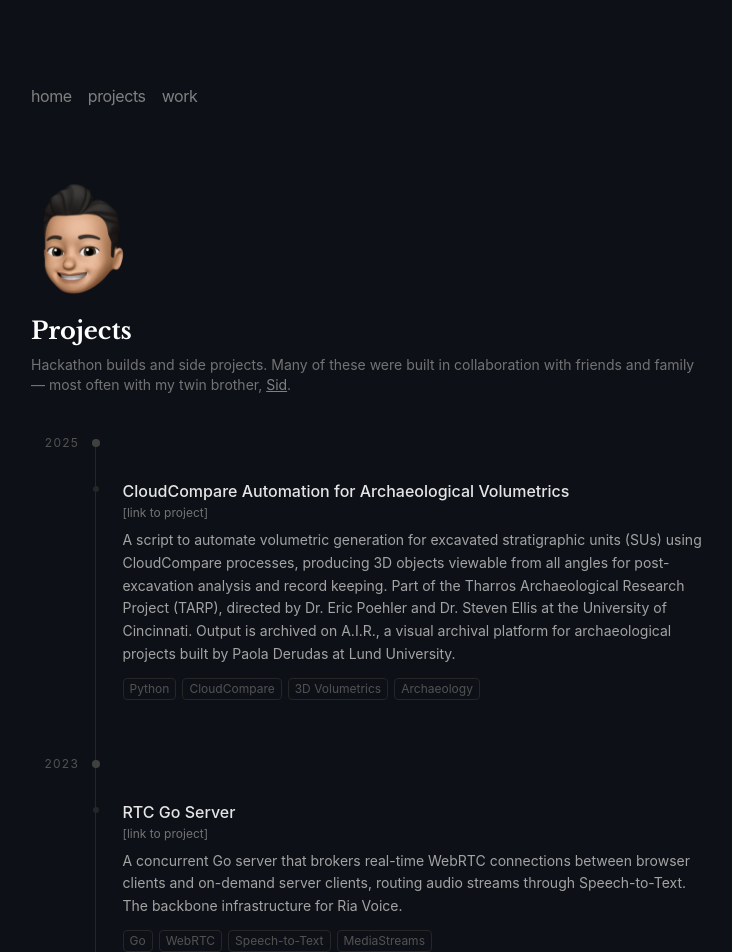
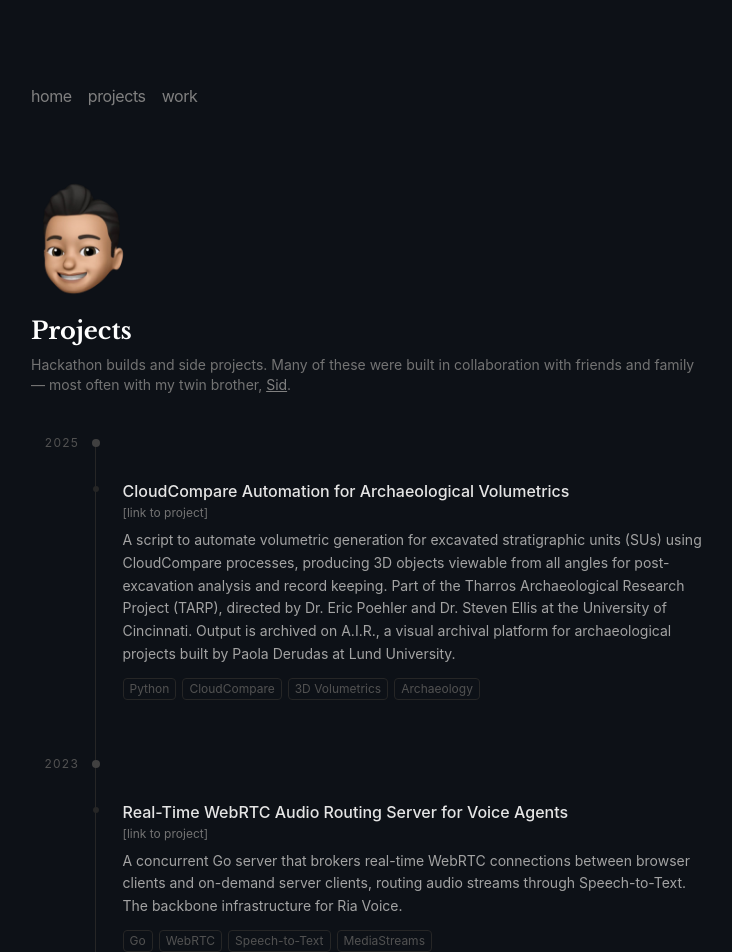
Before and after one commit to infinityp913/ananthp, a Next.js app: page /projects in a window 1280 px wide. Shown: the top 952 px of the page, without its empty margins (273-1005 px from the left). Built offline with nearby package versions, Linux system fonts and the light colour scheme.

Commit message:
edit webrttc server name

```diff
--- a/pages/projects/index.js
+++ b/pages/projects/index.js
@@ -21,19 +21,29 @@ const projects = [
     link: "https://github.com/garygao333/cloudcomparescript",
   },
   {
-    title: "RTC Go Server",
+    title: "Real-Time WebRTC Audio Routing Server for Voice Agents",
     year: 2023,
     description:
       "A concurrent Go server that brokers real-time WebRTC connections between browser clients and on-demand server clients, routing audio streams through Speech-to-Text. The backbone infrastructure for Ria Voice.",
     tech: ["Go", "WebRTC", "Speech-to-Text", "MediaStreams"],
-    link: "https://github.com/infinityp913/rtc-go-server",
+    link: "https://github.com/infinityp913/voice-agent-webrtc-router",
   },
   {
     title: "Ria Voice",
     year: 2023,
     description:
       "Voice agents for customer service — hacked together Vosk for ASR, a custom TTS pipeline (Tacotron / WaveGlow / HiFi-GAN) and Whisper for STT, all orchestrated by a concurrent Go server across multiple MediaStreams. Integrated GPT and tuned Whisper.cpp, cutting response time by 25%.",
-    tech: ["Go", "WebRTC", "Whisper", "Next.js", "React", "Flask", "Nginx", "TTS", "LLM"],
+    tech: [
+      "Go",
+      "WebRTC",
+      "Whisper",
+      "Next.js",
+      "React",
+      "Flask",
+      "Nginx",
+      "TTS",
+      "LLM",
+    ],
     link: "https://github.com/a13m-matherium/ria-voice-website",
   },
   {
```
